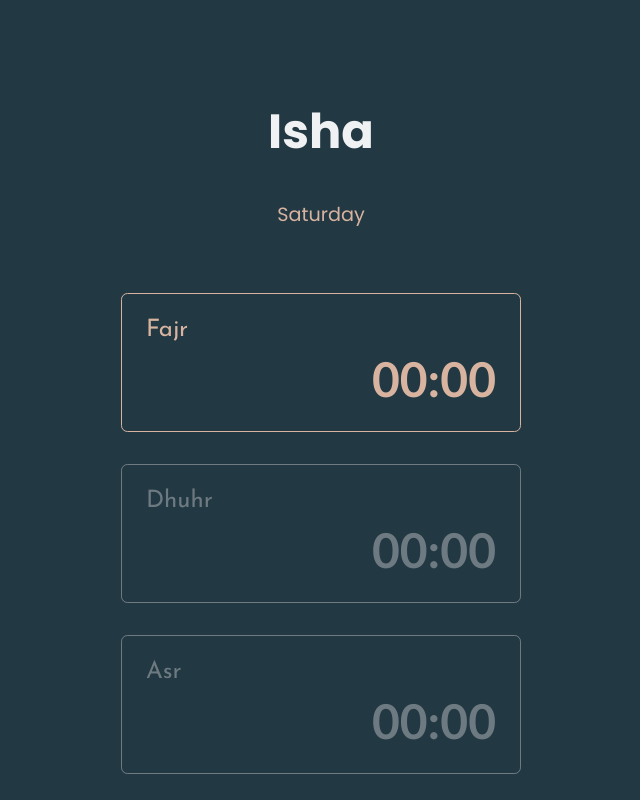
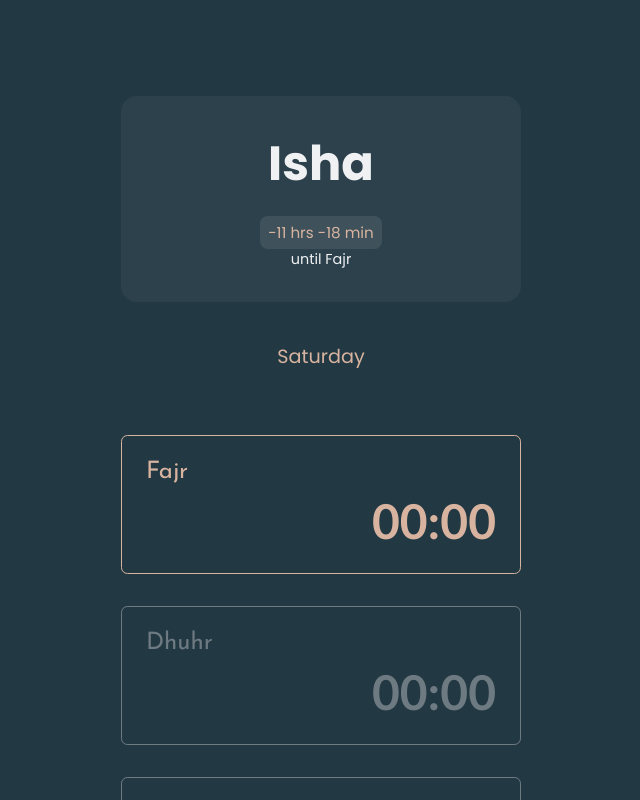
Before and after one commit to murtuzaalisurti/salah, a Next.js app: page / in a window 1280 px wide. Shown: the top 800 px of the page, without its empty margins (319-959 px from the left). Built offline with nearby package versions, Linux system fonts and the light colour scheme; no server answers; a web font is replaced by a local one.

Commit message:
added time diff feature ⚡

```diff
--- a/pages/index.js
+++ b/pages/index.js
@@ -26,6 +26,11 @@ export default function Home() {
   const [nextSalah, setNextSalah] = useState({
     salah: '',
     time: ''
+  });
+
+  const [timeUntilNextSalah, setTimeUntilNextSalah] = useState({
+    hours: '',
+    minutes: ''
   });
 
   const [milliseconds, setMilliseconds] = useState(moment().format('x'));
@@ -166,12 +171,16 @@ export default function Home() {
     return time.split(" ")[0]
   }
 
+  useEffect(() => {
+    setMilliseconds(moment().format('x'))
+  }, [])
+
   // update milliseconds at a specific interval
   useEffect(() => {
 
     let refresh = setInterval(() => {
       setMilliseconds(moment().format('x'))
-    }, 1000)
+    }, 60000)
 
     return () => {
       clearInterval(refresh);
@@ -201,21 +210,6 @@ export default function Home() {
 
     element.childNodes.forEach((ele) => {
       if(ele.classList.contains('whichsalah')){
-        // if(NextOrCurrent == 'current') {
-        //   setCurrentSalah((prev) => {
-        //     return {
-        //       ...prev,
-        //       salah: ele.innerText
-        //     }
-        //   })
-        // } else if(NextOrCurrent == 'next') {
-        //   setNextSalah((prev) => {
-        //     return {
-        //       ...prev,
-        //       salah: ele.innerText
-        //     }
-        //   })
-        // }
         timeAndSalah(ele, 'salah');
       } else if(ele.classList.contains('time')) {
         timeAndSalah(ele, 'time');
@@ -223,7 +217,6 @@ export default function Home() {
     })
   }
   useEffect(() => {
-
     document.querySelector('.pending') == null ? document.querySelector('.timings > div').classList.add('reset') : document.querySelector('.timings > div').classList.remove('reset');
     document.querySelectorAll('.pending').forEach((element, index) => {
       index == 0 && element.classList.add('first')
@@ -256,13 +249,20 @@ export default function Home() {
   }, [milliseconds])
 
   useEffect(() => {
-    console.log(moment(`${nextSalah.time.split(":")[0]}${nextSalah.time.split(":")[1]}`, 'hmm').format('HH:mm'));
-    console.log(moment(`${currentSalah.time.split(":")[0]}${currentSalah.time.split(":")[1]}`, 'hmm').format('HH:mm'));
 
-    let diff = (moment(`${nextSalah.time.split(":")[0]}${nextSalah.time.split(":")[1]}`, 'hmm')).diff(moment(`${currentSalah.time.split(":")[0]}${currentSalah.time.split(":")[1]}`, 'hmm'), 'hours');
-    let diffInMinutes = (moment(`${nextSalah.time.split(":")[0]}${nextSalah.time.split(":")[1]}`, 'hmm')).diff(moment(`${currentSalah.time.split(":")[0]}${currentSalah.time.split(":")[1]}`, 'hmm'), 'minutes')%60;
-    console.log(diff, diffInMinutes);
+    // let diff = (moment(`${nextSalah.time.split(":")[0]}${nextSalah.time.split(":")[1]}`, 'hmm')).diff(moment(`${currentSalah.time.split(":")[0]}${currentSalah.time.split(":")[1]}`, 'hmm'), 'hours');
+    // let diffInMinutes = (moment(`${nextSalah.time.split(":")[0]}${nextSalah.time.split(":")[1]}`, 'hmm')).diff(moment(`${currentSalah.time.split(":")[0]}${currentSalah.time.split(":")[1]}`, 'hmm'), 'minutes')%60;
 
+    let timeUntilNextSalahinHours = (moment(`${nextSalah.time.split(":")[0]}${nextSalah.time.split(":")[1]}`, 'Hmm')).diff(moment(`${moment().hours()}${moment().minutes()}`, 'Hmm'), 'hours');
+    let timeUntilNextSalahinMinutes = (moment(`${nextSalah.time.split(":")[0]}${nextSalah.time.split(":")[1]}`, 'Hmm')).diff(moment(`${moment().hours()}${moment().minutes()}`, 'Hmm'), 'minutes')%60;
+
+    setTimeUntilNextSalah((prev) => {
+      return {
+        ...prev,
+        hours: timeUntilNextSalahinHours,
+        minutes: timeUntilNextSalahinMinutes
+      }
+    })
   }, [currentSalah, nextSalah])
 
   // calendar ----------------------------------------------------------
@@ -305,14 +305,11 @@ export default function Home() {
         <meta name="description" content="Islamic Prayer Timings" />
       </Head>
 
-      <div className="circle-element">
-        {/* eslint-disable-next-line @next/next/no-img-element */}
-        {/* <img className="circles" src={'/images/circles.png'} alt="circles" /> */}
-      </div>
-
       <main className='main'>
         <div className="currentSalah">
           <div className="text">{`${currentSalah.salah}`}</div>
+          <div className="timeUntilNextSalah">{`${timeUntilNextSalah.hours != 0 ? `${timeUntilNextSalah.hours} hrs` : ''} ${timeUntilNextSalah.minutes != 0 ? `${timeUntilNextSalah.minutes} min` : ''}`}</div>
+          <div className="untilSalah">{`until ${nextSalah.salah}`}</div>
         </div>
         <div className="fullDate">
           <div className="islamicDateDisplay">
--- a/styles/styles.scss
+++ b/styles/styles.scss
@@ -60,13 +60,37 @@ body {
 
     .currentSalah {
 
-        margin-bottom: 2rem;
+        margin-bottom: 2.5rem;
+        width: 100%;
+        max-width: 25rem;
+        display: flex;
+        flex-direction: column;
+        align-items: center;
+        padding: 2rem 2rem;
+        background-color: rgb(137 149 155 / 10%);
+        border-radius: 1rem;
+
+        .text, .timeUntilNextSalah, .untilSalah {
+            font-family: "Poppins", sans-serif;
+            color: $secondary-color;
+        }
+
+        .timeUntilNextSalah, .untilSalah {
+            font-size: 0.9rem;
+        }
+
+        .timeUntilNextSalah {
+            font-size: 0.95rem;
+            color: $highlight-color;
+            background-color: rgb(137, 149, 155, 0.2);
+            padding: 0.3rem 0.5rem;
+            border-radius: 0.5rem;
+        }
 
         .text {
-            font-family: "Poppins", sans-serif;
             font-size: 3rem;
             font-weight: bold;
-            color: $secondary-color;
+            margin-bottom: 1rem;
         }
     }
 
```
